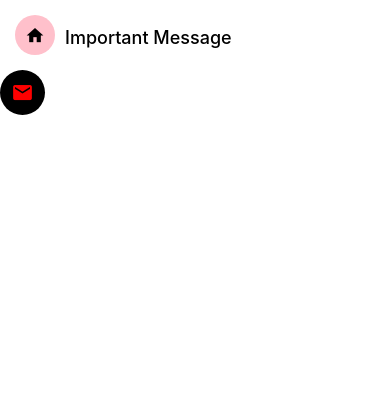
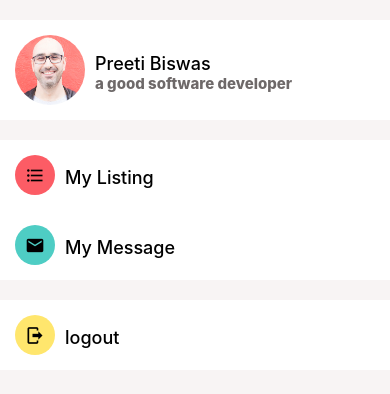
Before and after one commit to preetibiswas/react-native-first-app, a React Native app: screen / in a window 390 px wide. Shown: the top 394 px of the page. Built offline with nearby package versions, Linux system fonts and the light colour scheme.

Commit message:
accountScreen-done

```diff
--- a/App.tsx
+++ b/App.tsx
@@ -1,47 +1,15 @@
 /* eslint-disable react-native/no-inline-styles */
 /* eslint-disable react/react-in-jsx-scope */
 /* eslint-disable prettier/prettier */
-
-import Welcome from './app/screens/Welcome';
-import Card from './app/component/Card';
-import {Alert, View} from 'react-native';
-import ListingDetailsScreen from './app/component/ListingDetailsScreen';
-import MessageScreen from './app/component/MessageScreen';
 import {GestureHandlerRootView} from 'react-native-gesture-handler';
-import AppIcon from './app/component/AppIcon';
-import ListItem from './app/component/ListItem';
+import AccountScreen from './app/screens/AccountScreen';
 
 function App() {
   console.log('preeti');
   return (
     <>
       <GestureHandlerRootView style={{flex: 1}}>
-        {/* <Welcome /> */}
-
-        {/* <Card
-          title="Red jacket for sale"
-          subTitle="$100"
-          image={require('./app/assets/jacket.jpg')}
-        /> */}
-        {/* <ListingDetailsScreen /> */}
-        {/* <MessageScreen /> */}
-        <ListItem
-          title="Important Message"
-          onpress={() => Alert.alert('preeti')}
-          ImageComponent={<AppIcon name="home" />}
-        />
-        <AppIcon
-          name="email"
-          size={45}
-          iconcolor="red"
-          backgroundcolor="black"
-        />
-
-        {/* <ViewImageScreen /> */}
-        {/* <View style={{flex: 1, backgroundColor: '#fff'}}>
-        <AppText>shdfosiehfcheif</AppText>
-        <AppButton title="LOgin" onPress={() => Alert.alert('hello')} />
-      </View> */}
+        <AccountScreen />
       </GestureHandlerRootView>
     </>
   );
--- a/app/component/ListItem.js
+++ b/app/component/ListItem.js
@@ -25,6 +25,7 @@ function ListItem({
     <Swipeable renderRightActions={renderAction}>
       <TouchableHighlight underlayColor={colors.light} onPress={onpress}>
         <View style={styles.container}>
+          {image && <Image style={styles.img} source={image} />}
           {ImageComponent}
           <View
             style={{marginTop: 5, marginLeft: 10, justifyContent: 'center'}}
@@ -41,12 +42,11 @@ function ListItem({
 export default ListItem;
 
 const styles = StyleSheet.create({
-  container: {flexDirection: 'row', padding: 15},
+  container: {flexDirection: 'row', padding: 15, backgroundColor: colors.white},
   img: {
     width: 70,
     height: 70,
     borderRadius: 35,
-    marginRight: 15,
   },
   title: {
     fontWeight: '500',
--- /dev/null
+++ b/app/screens/AccountScreen.js
@@ -0,0 +1,67 @@
+/* eslint-disable prettier/prettier */
+import React from 'react';
+import {View, StyleSheet} from 'react-native';
+import ListItem from '../component/ListItem';
+import {FlatList} from 'react-native';
+import colors from '../config/colors';
+import AppIcon from '../component/AppIcon';
+
+const menuIcon = [
+  {
+    title: 'My Listing',
+    icon: {
+      name: 'format-list-bulleted',
+      backgroundColor: colors.primary,
+    },
+  },
+  {
+    title: 'My Message',
+    icon: {
+      name: 'email',
+      backgroundColor: colors.secondary,
+    },
+  },
+];
+function AccountScreen() {
+  return (
+    <View style={styles.scr}>
+      <View style={styles.container}>
+        <ListItem
+          title="Preeti Biswas"
+          subtitle="a good software developer"
+          image={require('../assets/mosh.jpg')}
+        />
+        <View style={styles.container}>
+          <FlatList
+            data={menuIcon}
+            keyExtractor={menu => menu.title}
+            renderItem={({item}) => (
+              <ListItem
+                title={item.title}
+                ImageComponent={
+                  <AppIcon
+                    name={item.icon.name}
+                    backgroundcolor={item.icon.backgroundColor}
+                  />
+                }
+              />
+            )}
+          />
+        </View>
+        <ListItem
+          title="logout"
+          ImageComponent={<AppIcon name="logout" backgroundcolor="#ffe66d" />}
+        />
+      </View>
+    </View>
+  );
+}
+
+export default AccountScreen;
+
+const styles = StyleSheet.create({
+  scr: {backgroundColor: colors.light, flex: 1},
+  container: {
+    marginVertical: 20,
+  },
+});
```
